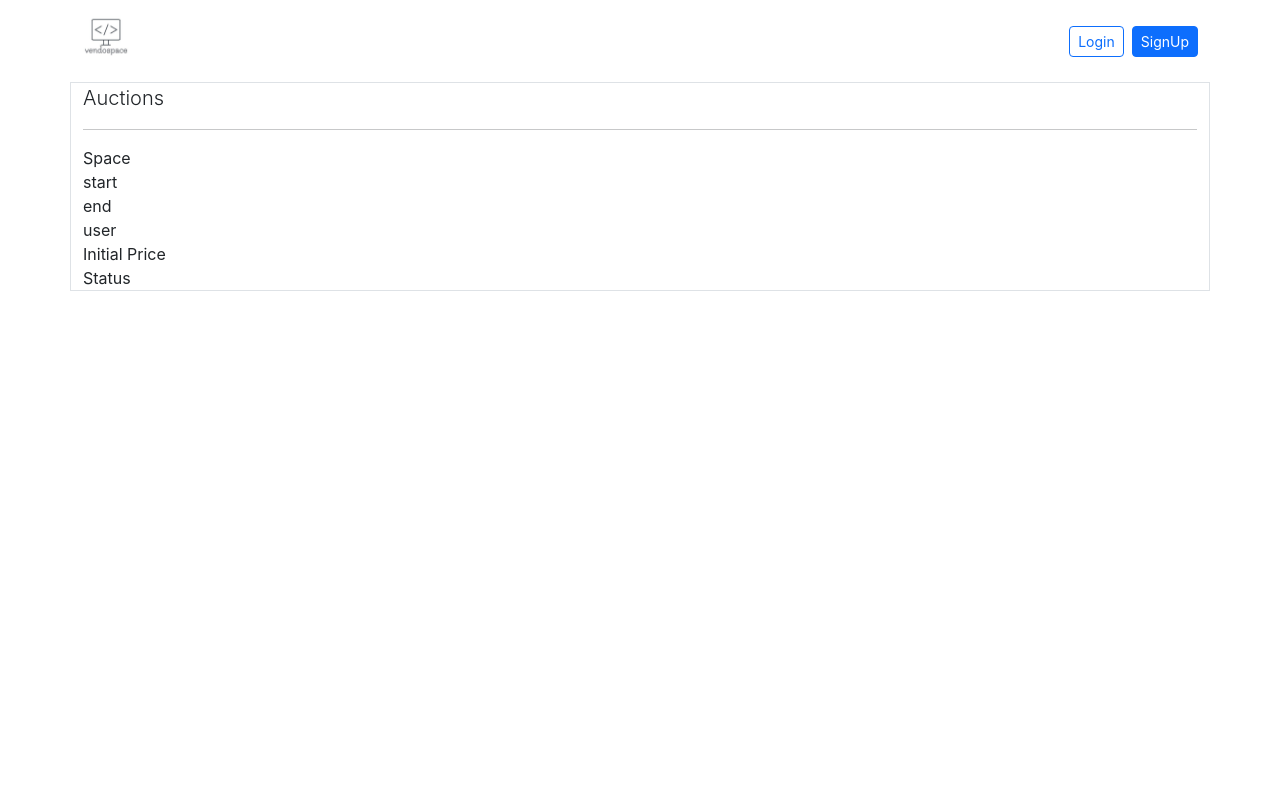
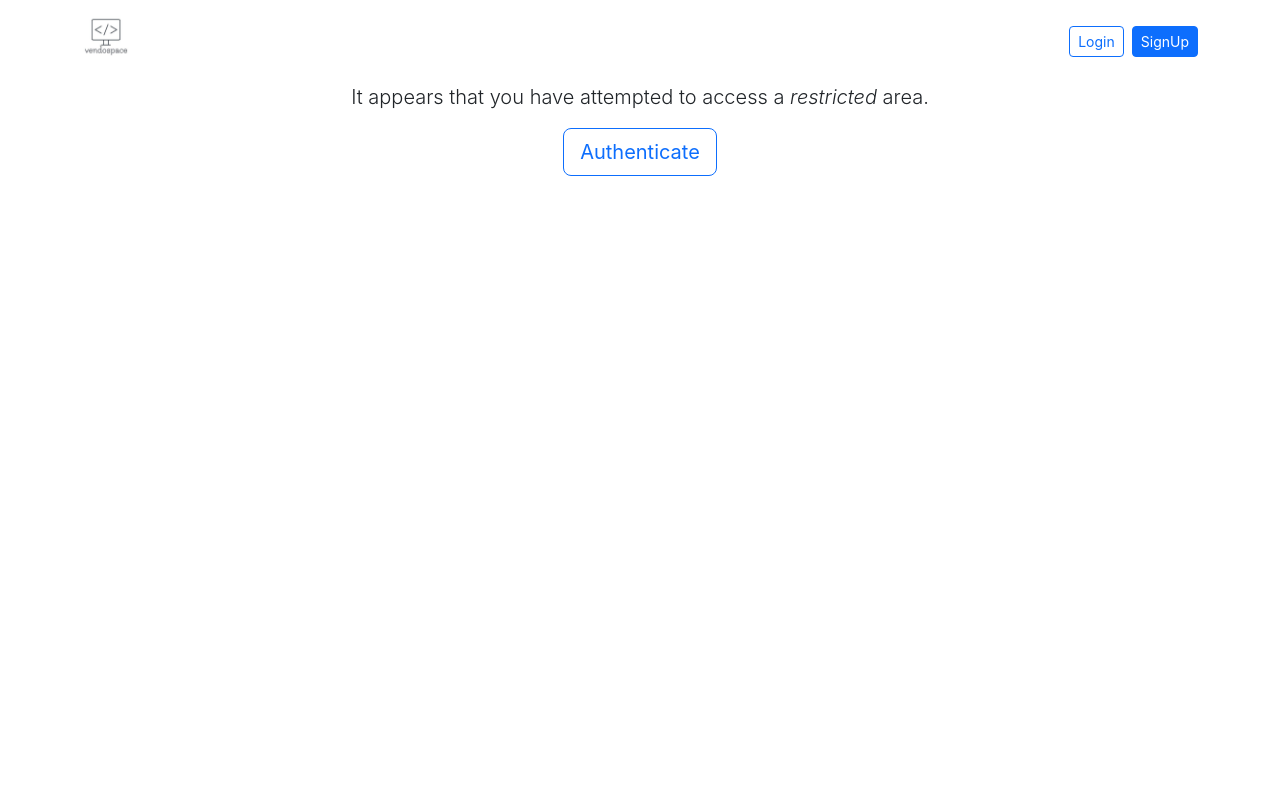
Before and after one commit to fdvmoreira/vendospace.com, a Next.js app in the folder app/: page /auctions in a window 1280 px wide. Shown: the top 800 px of the page. Built offline with nearby package versions, Linux system fonts and the light colour scheme.

Commit message:
feat: add page for listing auctions and delete them

```diff
--- a/app/pages/auctions/index.jsx
+++ b/app/pages/auctions/index.jsx
@@ -1,36 +1,120 @@
-import React from "react";
-/**
- * start
- * end
- * user
- * space
- * initial price
- * status
- * @returns
- */
-export default function Auction() {
+import Link from "next/link";
+import { useEffect, useState } from "react";
+import { ToastContainer } from "react-toastify";
+import RestrictedArea from "../../components/RestrictedArea";
+import AuctionItem from "../../components/auction/AuctionItem";
+import { useAuth } from "../../context/authContext";
+import notify from "../../utils/notify";
+import ListBidsModal from "../../components/bid/ListBidModal";
+
+const AuctionList = () =>{
+
+  let [auth,_] = useAuth();
+  let [auctions, setAuctions] = useState();
+  let [auctionBids,setAuctionBids] = useState();
+
+  useEffect(() =>{
+    if(auth?.isAuthenticated) getAuctions();
+  },[])
+
+  const getAuctions = ()=>{
+    const AUCTION_API = `/api/v1/users/${auth?.user?._id??0}/auctions`;
+    fetch(AUCTION_API,{
+      headers: {
+        'Accept': 'application/json',
+        'Authorization': `Bearer ${auth?.token??null}`,
+      },
+    })
+    .then(res=>res.json())
+    .then(data=>{
+      if(data?.success) setAuctions(data?.data);
+    })
+    .catch(console.error);
+  }
+
+  const deleteAuction = (id)=>{
+    const AUCTION_API = `/api/v1/users/${auth?.user?._id??0}/auctions/${id}`;
+    fetch(AUCTION_API,{
+      method: 'DELETE',
+      headers: {
+        'Accept': 'application/json',
+        'Authorization': `Bearer ${auth?.token??null}`,
+      },
+    })
+    .then(res=>res.json())
+    .then(data=>{
+      notify(data?.message, data?.success);
+      if(data?.success) setAuctions(prev=>prev.filter(auction =>auction?._id !== id));
+    })
+    .catch(console.error);
+  }
+
+  const getBidsForAuction = (id)=>{
+    const BID_API = `/api/v1/users/${auth?.user?._id}/bids/auctions/${id}`;
+    fetch(BID_API,{
+      headers: {
+        'Accept': 'application/json',
+        'Authorization': `Bearer ${auth?.token??null}`,
+      },
+    })
+    .then(res=>res.json())
+    .then(data=>{
+      notify(data?.message, data?.success);
+      if(data?.success) setAuctionBids(data?.data);
+    })
+    .catch(console.error);
+  }
+
+  if(!auth?.isAuthenticated) return <RestrictedArea/>
+
+  if(auth?.isAuthenticated && !auctions?.length) {
+    return (
+      <div className="lead text-center">
+        <p>You don't have any auction created</p>
+        <Link href='/auctions/new' className="btn btn-lg btn-primary">create new auction</Link>
+      </div>)
+  }
+
   return (
-    <div className='container justify-content-center border'>
-      <p className='lead'>Auctions</p>
-      <hr className='hr' />
-      {/** Ad space */}
-      <div className='form-group'>Space</div>
-
-      <div className='form-group'>start</div>
-
-      <div className='form-group'>end</div>
-
-      <div className='form-group'>user</div>
-
-      <div className='form-group'>Initial Price</div>
-
-      <div className='form-group'> Status</div>
+    <div className='container justify-content-center'>
+      <ul className="list-unstyled d-flex flex-column align-items-center">
+        {
+          auctions?.map(auction => {
+            return (
+              <li key={auction?._id} className="card p-2 m-3">
+                <div className="card-header">
+                  <div className='d-flex justify-content-between'>
+                    <span className="text-muted">Start&nbsp;{new Date(auction?.start).toLocaleDateString()}</span>
+                    <div>
+                      <span className="">Ends:&nbsp;{new Date(auction?.end).toLocaleDateString()}</span>
+                      <span className="">&nbsp;{new Date(auction?.end).toLocaleTimeString()}</span>
+                    </div>
+                  </div>
+                  <div className="d-flex justify-content-between">
+                    <span>status: <span className="text-uppercase">{auction?.status}</span></span>
+                    <span>Initial Price: <span className="lead">{auction?.initialPrice}</span>&nbsp;&pound;</span>
+                  </div>
+                </div>
+                <div className="card-body">
+                  <AuctionItem spaceId={auction?.space}/>
+                </div>
+                <div className="card-footer d-flex justify-content-end gap-2">
+                  <button
+                    className="btn btn-sm btn-outline-secondary"
+                    onClick={()=>getBidsForAuction(auction?._id)}
+                    data-bs-toggle="modal"
+                    data-bs-target="#listBidsModal">show bids</button>
+                  <button className="btn btn-sm bi bi-trash btn-outline-danger" onClick={()=>deleteAuction(auction?._id)}>delete</button>
+                </div>
+                <ListBidsModal bids={auctionBids}/>
+              </li>
+            )
+          })
+        }
+      </ul>
+      <ToastContainer/>
     </div>
   );
 }
 
-async function getServerSideProps(context) {
-  return {
-    props: {},
-  };
-}
+export default AuctionList;
```
